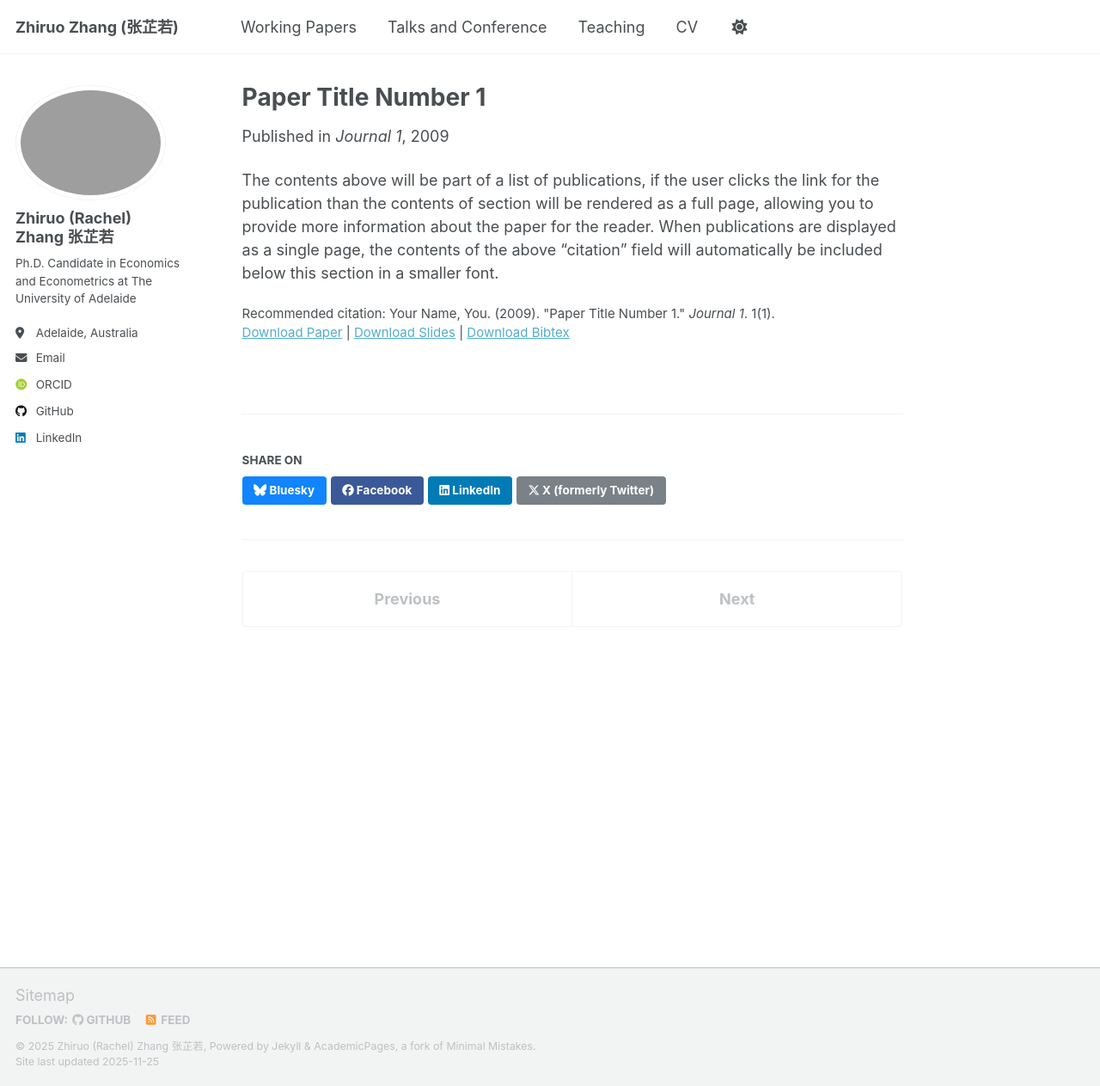
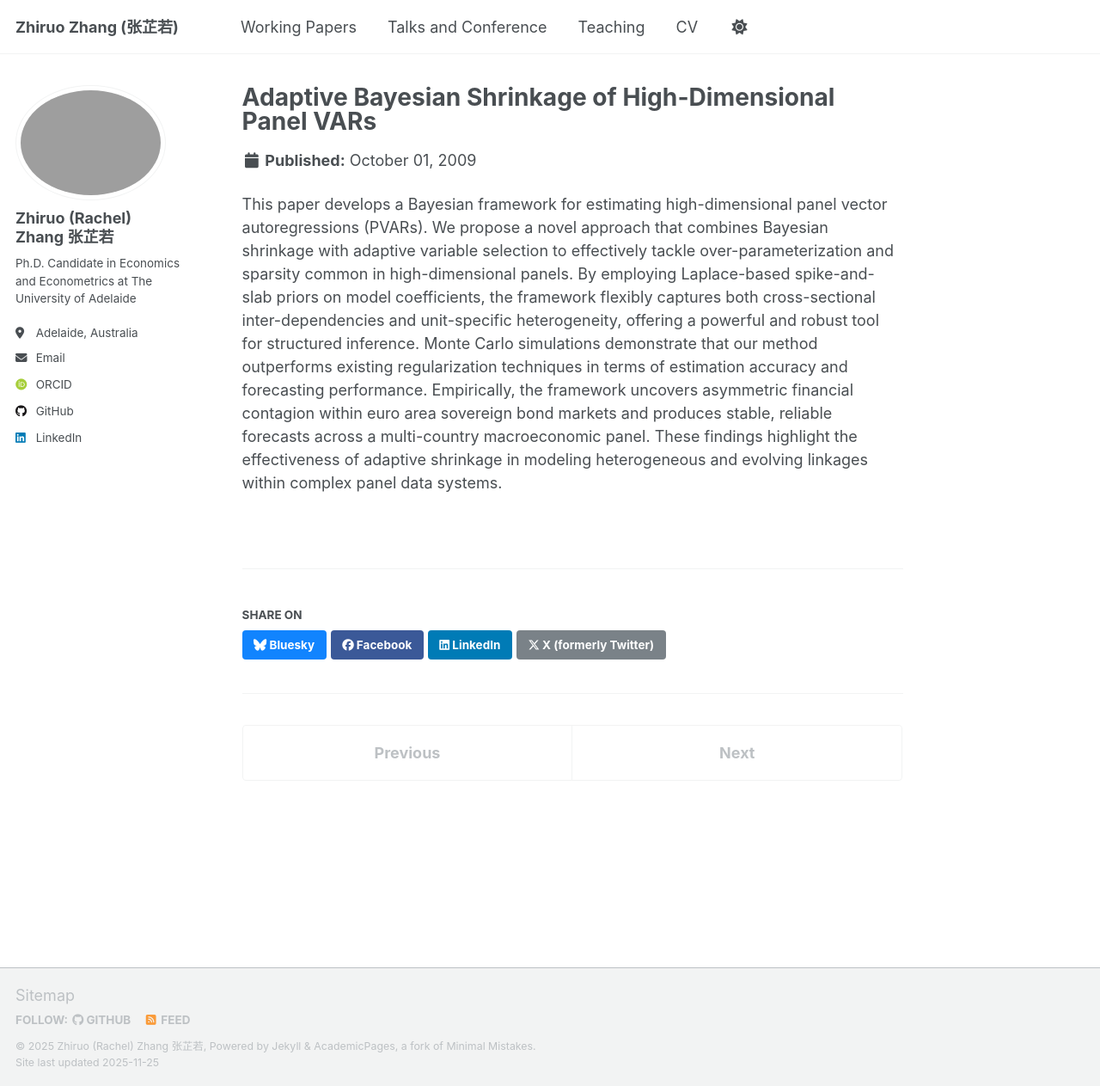
Before and after one commit to zhiruozzr/zhiruozzr.github.io, a Jekyll site: the page built from _publications/2009-10-01-paper-title-number-1.md, in a window 1280 px wide and 1263 px high. Shown: the whole window at 86% size. Built offline with Jekyll 4.4.1, drawn with Linux system fonts in a browser that asks for light colours; some web fonts are replaced; a script that is not in the unit is left out.

Commit message:
Revise title and abstract for publication
Updated the title and provided a detailed abstract for the paper, enhancing the description of the research and its contributions.

```diff
--- a/_publications/2009-10-01-paper-title-number-1.md
+++ b/_publications/2009-10-01-paper-title-number-1.md
@@ -1,14 +1,7 @@
 ---
-title: "Paper Title Number 1"
+title: "Adaptive Bayesian Shrinkage of High-Dimensional Panel VARs"
 collection: publications
 category: manuscripts
 permalink: /publication/2009-10-01-paper-title-number-1
-excerpt: 'This paper is about the number 1. The number 2 is left for future work.'
-date: 2009-10-01
-venue: 'Journal 1'
-slidesurl: 'http://academicpages.github.io/files/slides1.pdf'
-paperurl: 'http://academicpages.github.io/files/paper1.pdf'
-bibtexurl: 'http://academicpages.github.io/files/bibtex1.bib'
-citation: 'Your Name, You. (2009). &quot;Paper Title Number 1.&quot; <i>Journal 1</i>. 1(1).'
 ---
-The contents above will be part of a list of publications, if the user clicks the link for the publication than the contents of section will be rendered as a full page, allowing you to provide more information about the paper for the reader. When publications are displayed as a single page, the contents of the above "citation" field will automatically be included below this section in a smaller font.
+This paper develops a Bayesian framework for estimating high-dimensional panel vector autoregressions (PVARs). We propose a novel approach that combines Bayesian shrinkage with adaptive variable selection to effectively tackle over-parameterization and sparsity common in high-dimensional panels. By employing Laplace-based spike-and-slab priors on model coefficients, the framework flexibly captures both cross-sectional inter-dependencies and unit-specific heterogeneity, offering a powerful and robust tool for structured inference. Monte Carlo simulations demonstrate that our method outperforms existing regularization techniques in terms of estimation accuracy and forecasting performance. Empirically, the framework uncovers asymmetric financial contagion within euro area sovereign bond markets and produces stable, reliable forecasts across a multi-country macroeconomic panel. These findings highlight the effectiveness of adaptive shrinkage in modeling heterogeneous and evolving linkages within complex panel data systems.
```
